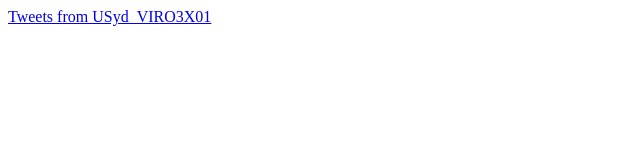
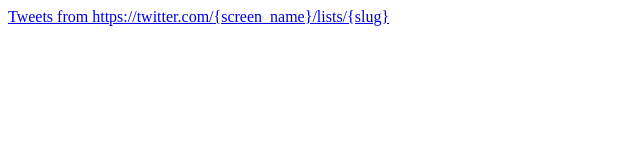
Before and after one commit to timpnewsome/twitter-virus, a plain HTML site: page index.html in a window 1280 px wide. Shown: the whole page, without its empty margins (0-640 px from the left). Drawn offline with Linux system fonts and the light colour scheme.

Commit message:
Update index.html

```diff
--- a/index.html
+++ b/index.html
@@ -5,7 +5,7 @@
   <body>
 
    <a class="twitter-timeline" href="https://twitter.com/USyd_VIRO3X01/lists/USyd Senior Virology">
-Tweets from USyd_VIRO3X01
+Tweets from https://twitter.com/{screen_name}/lists/{slug}
 </a>
     <script async src="//platform.twitter.com/widgets.js" charset="utf-8"></script>
 
```
